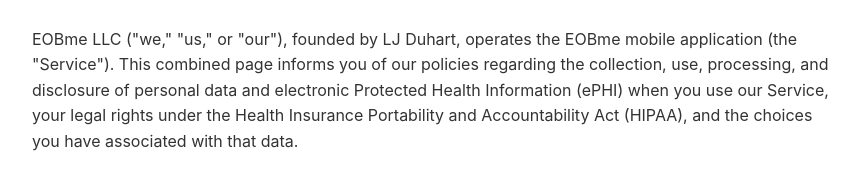
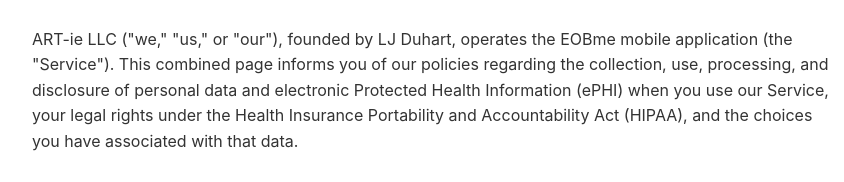
Before and after one commit to ljduhart/EOBme, a plain HTML site: page privacy-policy.html in a window 1280 px wide. Shown: the part 351-533 px from the top of the page, 208-1052 px from the left. Drawn offline with Linux system fonts and the light colour scheme.

Commit message:
Change company name in privacy policy
Updated company name from 'EOBme LLC' to 'ART-ie LLC' in the privacy policy.

```diff
--- a/privacy-policy.html
+++ b/privacy-policy.html
@@ -35,7 +35,7 @@
     THIS NOTICE DESCRIBES HOW MEDICAL INFORMATION ABOUT YOU MAY BE USED AND DISCLOSED AND HOW YOU CAN GET ACCESS TO THIS INFORMATION. PLEASE REVIEW IT CAREFULLY.
 </div>
 
-<p>EOBme LLC ("we," "us," or "our"), founded by LJ Duhart, operates the EOBme mobile application (the "Service"). This combined page informs you of our policies regarding the collection, use, processing, and disclosure of personal data and electronic Protected Health Information (ePHI) when you use our Service, your legal rights under the Health Insurance Portability and Accountability Act (HIPAA), and the choices you have associated with that data.</p>
+<p>ART-ie LLC ("we," "us," or "our"), founded by LJ Duhart, operates the EOBme mobile application (the "Service"). This combined page informs you of our policies regarding the collection, use, processing, and disclosure of personal data and electronic Protected Health Information (ePHI) when you use our Service, your legal rights under the Health Insurance Portability and Accountability Act (HIPAA), and the choices you have associated with that data.</p>
 
 <h2>1. Information Collection and Use</h2>
 <p>We collect several different types of information for various purposes to provide and improve our Service to you.</p>
```
